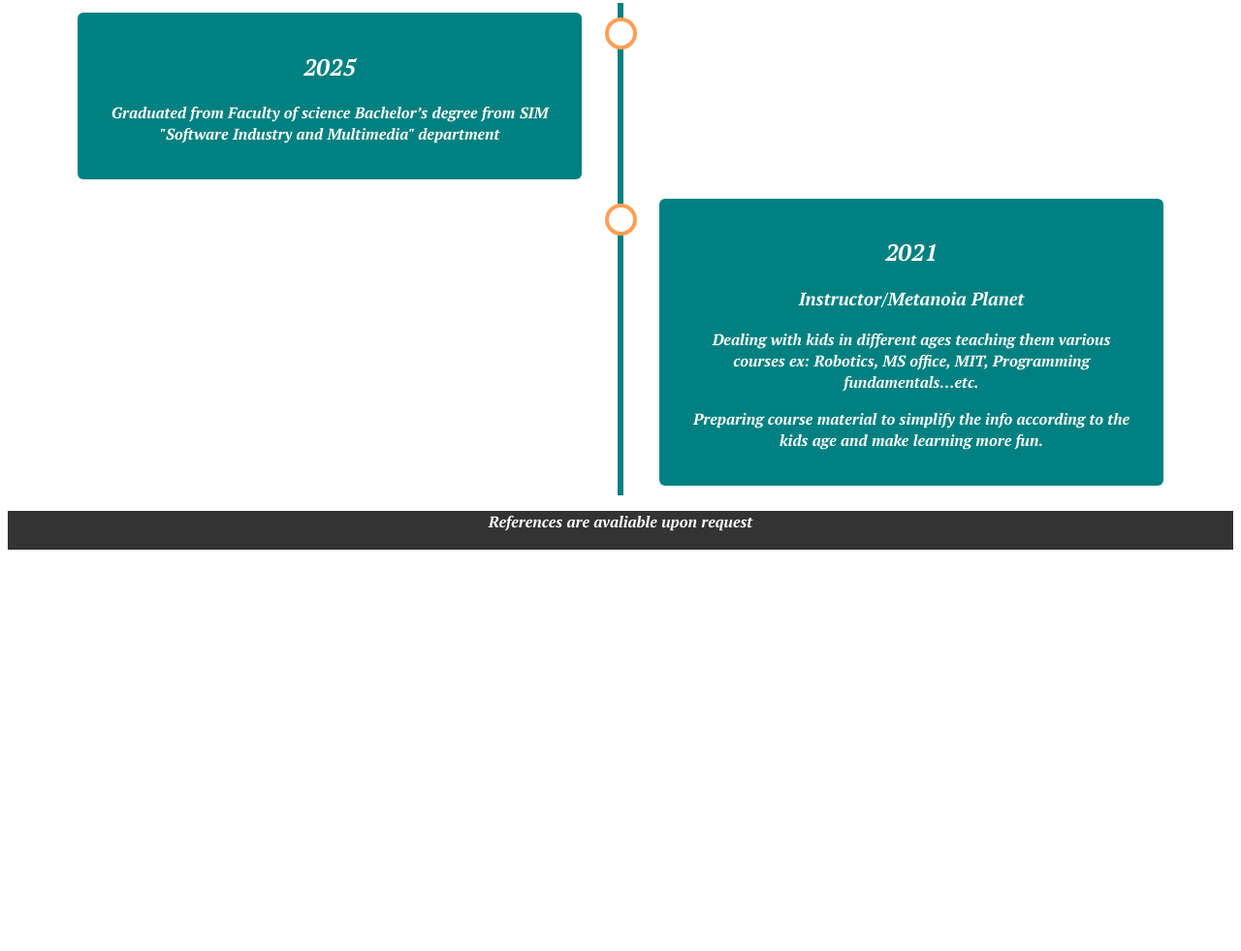
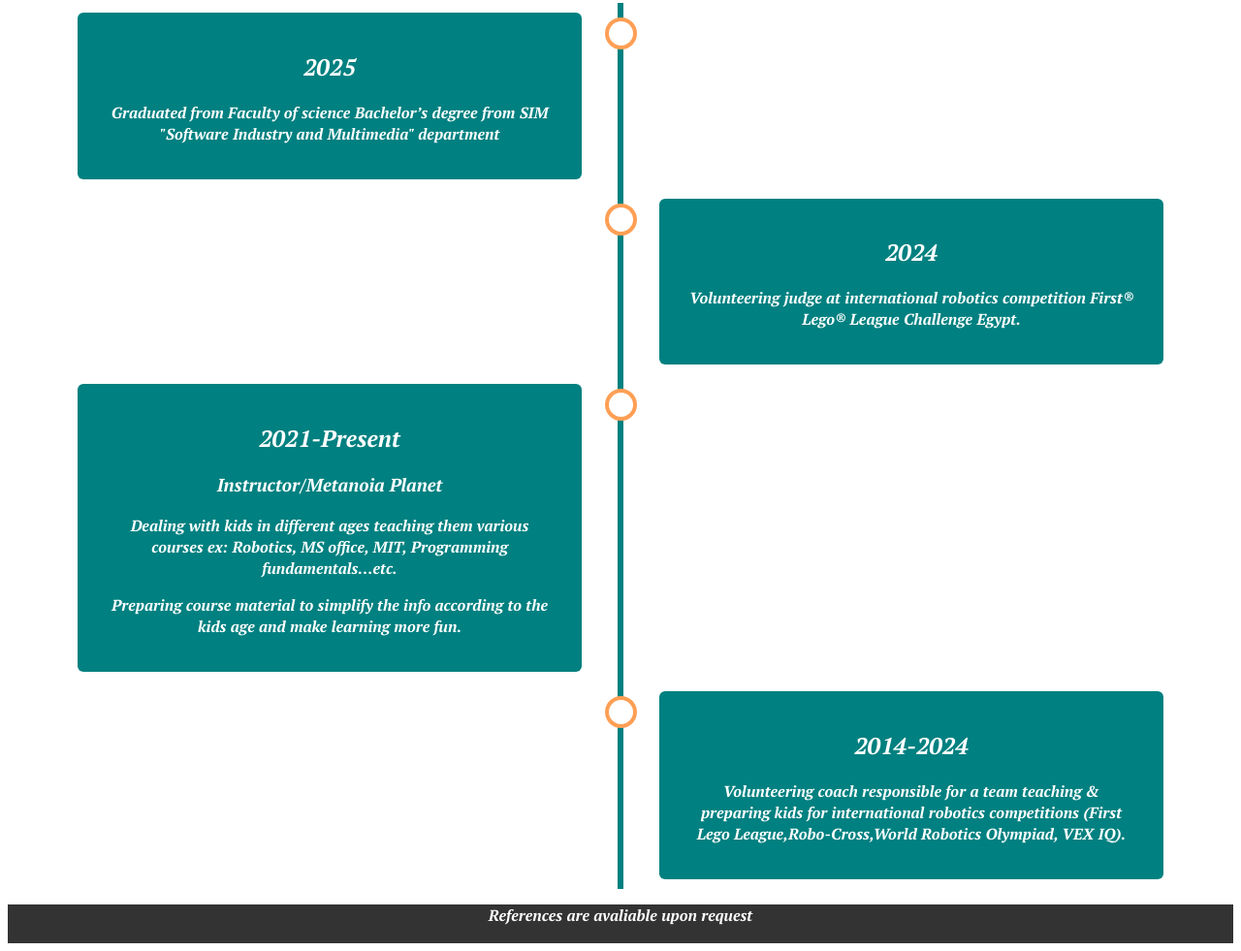
Before and after one commit to Kermina-Wasfy/Resume-github-io, a plain HTML site: page index.html in a window 1280 px wide. Shown: the part 622-1603 px from the top of the page at 97% size. Before the commit the page ends 1197 px from the top, so only its background shows below. Drawn offline with Linux system fonts and the light colour scheme.

Commit message:
Updating my experience

```diff
--- a/index.html
+++ b/index.html
@@ -162,14 +162,26 @@
               </div>
             </div>
             <div class="container right-timeline">
+                <div class="content">
+                  <h2>2024</h2>
+                  <p>Volunteering judge at international robotics competition First® Lego® League Challenge Egypt.</p>
+                </div>
+              </div>
+            <div class="container left-timeline">
               <div class="content">
-                <h2>2021</h2>
+                <h2>2021-Present</h2>
                 <h3>Instructor/Metanoia Planet</h3>
                 <p>Dealing with kids in different ages teaching them various courses ex: Robotics, MS office, MIT,
                     Programming fundamentals…etc.</p>
                 <p>Preparing course material to simplify the info according to the kids age and make learning more fun.</p>
               </div>
             </div>
+            <div class="container right-timeline">
+                <div class="content">
+                  <h2>2014-2024</h2>
+                  <p>Volunteering coach responsible for a team teaching & preparing kids for international robotics competitions (First Lego League,Robo-Cross,World Robotics Olympiad, VEX IQ).</p>
+                </div>
+              </div>
           </div>
           <div class="footer">
             <p>References are avaliable upon request</p>
```
